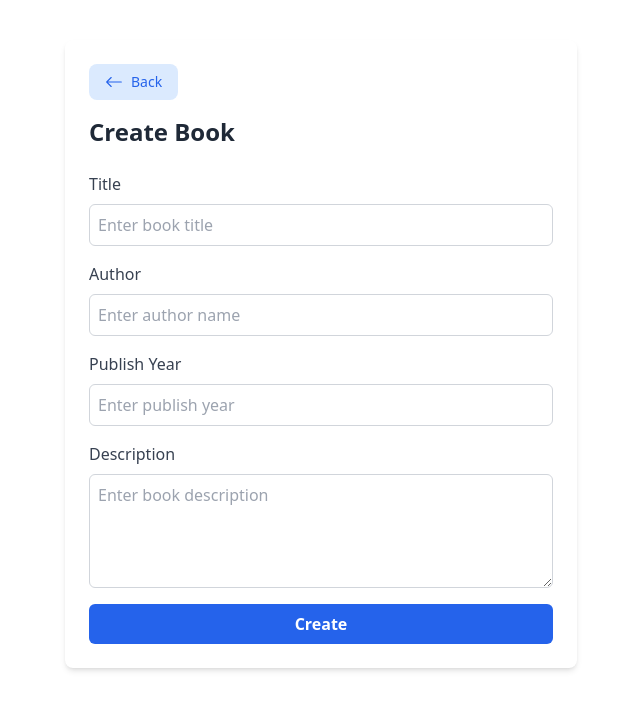
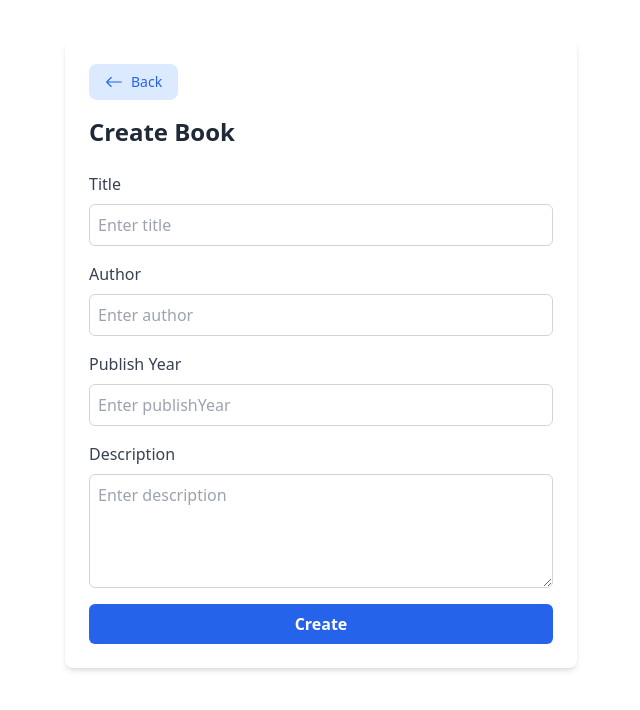
Before and after one commit to mayurk224/Book_Store_App-Frontend, a React (Vite) app: page /books/create in a window 1280 px wide. Shown: the top 710 px of the page, without its empty margins (319-959 px from the left). Built offline with nearby package versions, Linux system fonts and the light colour scheme; no server answers.

Commit message:
fixed api url

```diff
--- a/src/pages/CreateBook.jsx
+++ b/src/pages/CreateBook.jsx
@@ -6,34 +6,36 @@ import Spinner from "../components/Spinner";
 import { useSnackbar } from "notistack";
 
 const CreateBook = () => {
-  const [title, setTitle] = useState("");
-  const [author, setAuthor] = useState("");
-  const [publishYear, setPublishYear] = useState("");
-  const [description, setDescription] = useState(""); // New state for description
+  const [formData, setFormData] = useState({
+    title: "",
+    author: "",
+    publishYear: "",
+    description: "",
+  });
   const [loading, setLoading] = useState(false);
   const navigate = useNavigate();
   const { enqueueSnackbar } = useSnackbar();
+  const API_URL = import.meta.env.VITE_API_URL;
 
-  const handleSaveBook = () => {
-    const data = {
-      title,
-      author,
-      publishYear,
-      description,
+  const handleChange = (e) => {
+    const { name, value } = e.target;
+    setFormData((prev) => ({ ...prev, [name]: value }));
   };
+
+  const handleSaveBook = async () => {
+    try {
       setLoading(true);
-    axios
-      .post(`${import.meta.env.VITE_API_URL}/books`, data)
-      .then(() => {
-        setLoading(false);
+      await axios.post(`${API_URL}/books`, formData);
       enqueueSnackbar("Book Created Successfully", { variant: "success" });
       navigate("/");
-      })
-      .catch((err) => {
+    } catch (err) {
       enqueueSnackbar("Error while creating book", { variant: "error" });
+    } finally {
       setLoading(false);
-      });
+    }
   };
+
+  const { title, author, publishYear, description } = formData;
 
   return (
     <div className="container mx-auto max-w-lg p-6 bg-white shadow-md rounded-lg mt-10">
@@ -45,73 +47,45 @@ const CreateBook = () => {
         </div>
       ) : (
         <div className="space-y-4">
-          <div className="flex flex-col">
-            <label htmlFor="title" className="text-gray-700 font-medium mb-2">
-              Title
+          {["title", "author", "publishYear", "description"].map((field) => (
+            <div key={field} className="flex flex-col">
+              <label
+                htmlFor={field}
+                className="text-gray-700 font-medium mb-2 capitalize"
+              >
+                {field === "publishYear" ? "Publish Year" : field}
               </label>
-            <input
-              type="text"
-              name="title"
-              id="title"
-              value={title}
-              onChange={(e) => setTitle(e.target.value)}
+              {field === "description" ? (
+                <textarea
+                  name={field}
+                  id={field}
+                  value={description}
+                  onChange={handleChange}
                   className="p-2 border border-gray-300 rounded-md focus:outline-none focus:ring-2 focus:ring-blue-500"
-              placeholder="Enter book title"
-            />
-          </div>
-          <div className="flex flex-col">
-            <label htmlFor="author" className="text-gray-700 font-medium mb-2">
-              Author
-            </label>
-            <input
-              type="text"
-              name="author"
-              id="author"
-              value={author}
-              onChange={(e) => setAuthor(e.target.value)}
-              className="p-2 border border-gray-300 rounded-md focus:outline-none focus:ring-2 focus:ring-blue-500"
-              placeholder="Enter author name"
-            />
-          </div>
-          <div className="flex flex-col">
-            <label
-              htmlFor="publishYear"
-              className="text-gray-700 font-medium mb-2"
-            >
-              Publish Year
-            </label>
-            <input
-              type="number"
-              name="publishYear"
-              id="publishYear"
-              value={publishYear}
-              onChange={(e) => setPublishYear(e.target.value)}
-              className="p-2 border border-gray-300 rounded-md focus:outline-none focus:ring-2 focus:ring-blue-500"
-              placeholder="Enter publish year"
-            />
-          </div>
-          <div className="flex flex-col">
-            <label
-              htmlFor="description"
-              className="text-gray-700 font-medium mb-2"
-            >
-              Description
-            </label>
-            <textarea
-              name="description"
-              id="description"
-              value={description}
-              onChange={(e) => setDescription(e.target.value)}
-              className="p-2 border border-gray-300 rounded-md focus:outline-none focus:ring-2 focus:ring-blue-500"
-              placeholder="Enter book description"
+                  placeholder={`Enter ${field}`}
                   rows="4"
                 />
+              ) : (
+                <input
+                  type={field === "publishYear" ? "number" : "text"}
+                  name={field}
+                  id={field}
+                  value={formData[field]}
+                  onChange={handleChange}
+                  className="p-2 border border-gray-300 rounded-md focus:outline-none focus:ring-2 focus:ring-blue-500"
+                  placeholder={`Enter ${field}`}
+                />
+              )}
             </div>
+          ))}
           <button
             onClick={handleSaveBook}
-            className="w-full py-2 px-4 bg-blue-600 text-white font-semibold rounded-md hover:bg-blue-700 transition duration-150 ease-in-out"
+            className={`w-full py-2 px-4 ${
+              loading ? "bg-gray-500" : "bg-blue-600 hover:bg-blue-700"
+            } text-white font-semibold rounded-md transition duration-150 ease-in-out`}
+            disabled={loading}
           >
-            Create
+            {loading ? "Creating..." : "Create"}
           </button>
         </div>
       )}
--- a/src/pages/DeleteBook.jsx
+++ b/src/pages/DeleteBook.jsx
@@ -11,14 +11,13 @@ const DeleteBook = () => {
   const navigate = useNavigate();
   const { id } = useParams();
   const { enqueueSnackbar } = useSnackbar();
+  const API_URL = import.meta.env.VITE_API_URL;
 
   // Fetch the book details
   useEffect(() => {
     const fetchBook = async () => {
       try {
-        const res = await axios.get(
-          `${import.meta.env.VITE_API_URL}/books/${id}`
-        );
+        const res = await axios.get(`${API_URL}/books/${id}`);
         setBook(res.data);
       } catch (err) {
         console.error(err);
--- a/src/pages/EditBook.jsx
+++ b/src/pages/EditBook.jsx
@@ -14,11 +14,12 @@ const EditBook = () => {
   const navigate = useNavigate();
   const { id } = useParams();
   const { enqueueSnackbar } = useSnackbar();
+  const API_URL = import.meta.env.VITE_API_URL;
 
   useEffect(() => {
     setLoading(true);
     axios
-      .get(`${import.meta.env.VITE_API_URL}/books/${id}`)
+      .get(`${API_URL}/books/${id}`)
       .then((res) => {
         setAuthor(res.data.author);
         setTitle(res.data.title);
@@ -42,7 +43,7 @@ const EditBook = () => {
     };
     setLoading(true);
     axios
-      .put(`${import.meta.env.VITE_API_URL}/books/${id}`, data)
+      .put(`${API_URL}/books/${id}`, data)
       .then(() => {
         setLoading(false);
         enqueueSnackbar("Book Updated Successfully", { variant: "success" });
--- a/src/pages/Home.jsx
+++ b/src/pages/Home.jsx
@@ -13,11 +13,13 @@ const Home = () => {
     localStorage.getItem("viewToggle") || "table"
   );
 
+  const API_URL = import.meta.env.VITE_API_URL;
+
   useEffect(() => {
     const fetchData = async () => {
       setLoading(true);
       try {
-        const res = await axios.get(`${import.meta.env.VITE_API_URL}/books`);
+        const res = await axios.get(`${API_URL}/books`);
         setBooks(Array.isArray(res.data.books) ? res.data.books : []);
       } catch (err) {
         console.error(err);
@@ -25,7 +27,6 @@ const Home = () => {
         setLoading(false);
       }
     };
-
     fetchData();
   }, []);
 
--- a/src/pages/ViewBook.jsx
+++ b/src/pages/ViewBook.jsx
@@ -9,14 +9,13 @@ const ViewBook = () => {
   const [book, setBook] = useState(null); // Set initial state to `null`
   const [loading, setLoading] = useState(false);
   const { id } = useParams();
+  const API_URL = import.meta.env.VITE_API_URL;
 
   useEffect(() => {
     const fetchBook = async () => {
       setLoading(true);
       try {
-        const res = await axios.get(
-          `${import.meta.env.VITE_API_URL}/books/${id}`
-        );
+        const res = await axios.get(`${API_URL}/books/${id}`);
         setBook(res.data); // Set the response data to `book`
       } catch (err) {
         console.error("Error fetching book data:", err);
```
Lines whose indentation alone changed are shown as unchanged.
